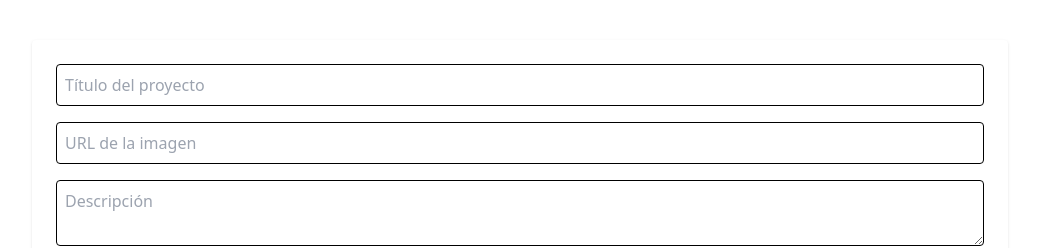
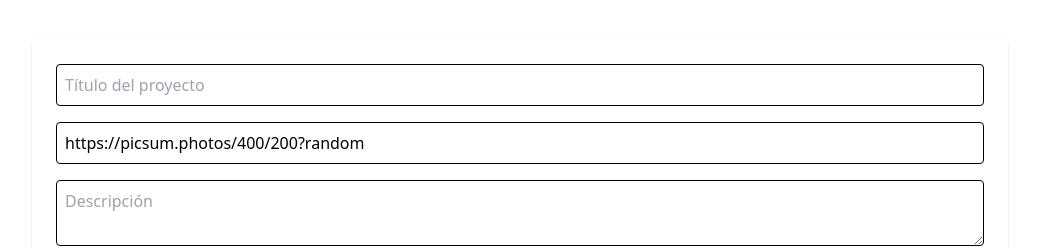
Before and after one commit to Jairdeveloper/Portfolio, a Vue app: page / in a window 1280 px wide. Shown: the part 2240-2488 px from the top of the page, without its empty margins (120-1159 px from the left). Built offline with nearby package versions, Linux system fonts and the light colour scheme.

Commit message:
add imagen randon al proyecto

```diff
--- a/src/components/Projects/Projects.vue
+++ b/src/components/Projects/Projects.vue
@@ -119,7 +119,7 @@ export default {
       ],
       newProject: {
         title: "",
-        image: "",
+        image: "https://picsum.photos/400/200?random",
         description: "",
         url: "",
       },
```
